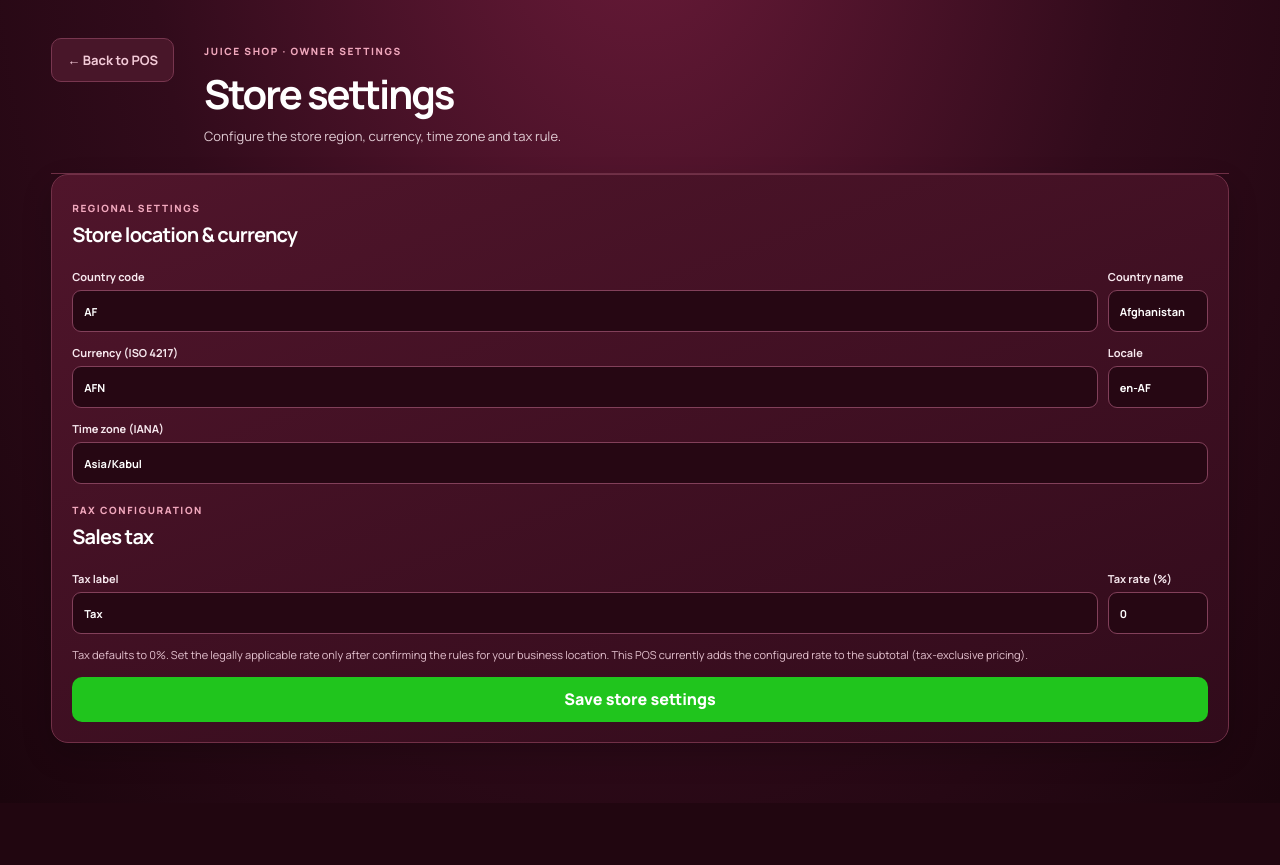
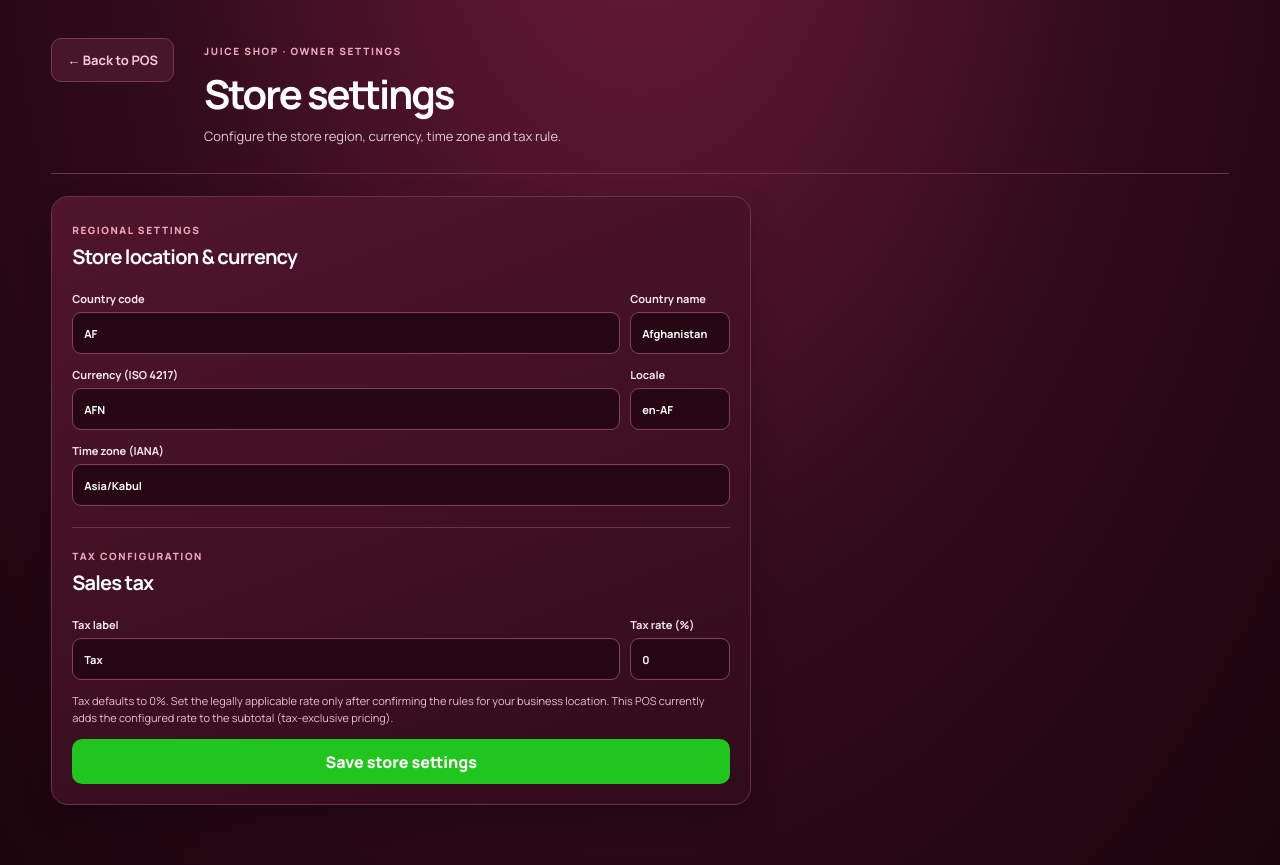
Before and after one commit to hasibhasib12/Juice-shop-, a Next.js app: page /settings in a window 1280 px wide. Before the commit the page ends 803 px from the top, so only its background shows below. Built offline with nearby package versions, Linux system fonts and the light colour scheme; no server answers; the database is empty.

Commit message:
Style owner store settings and tax form

```diff
--- a/app/globals.css
+++ b/app/globals.css
@@ -239,3 +239,7 @@ button,input{font-family:'Manrope','DM Sans',sans-serif}
 .history-order>a{padding:8px 10px;border:1px solid #82405a;border-radius:8px;color:#fff;text-decoration:none;font-size:10px;font-weight:800;white-space:nowrap}
 .history-more{display:block;width:100%;margin-top:15px}
 @media(max-width:560px){.history-order{gap:8px}.history-order>a{padding:7px}.history-order-main small{max-width:160px}}
+
+
+.settings-editor{max-width:700px;margin-top:22px}
+.settings-subhead{margin-top:8px;padding-top:15px;border-top:1px solid #713047}
```
